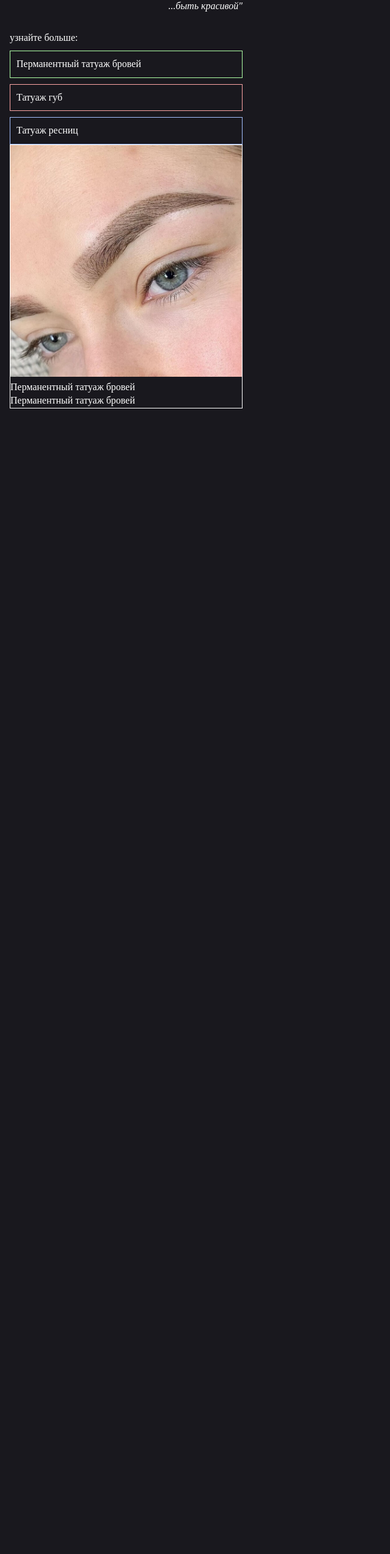
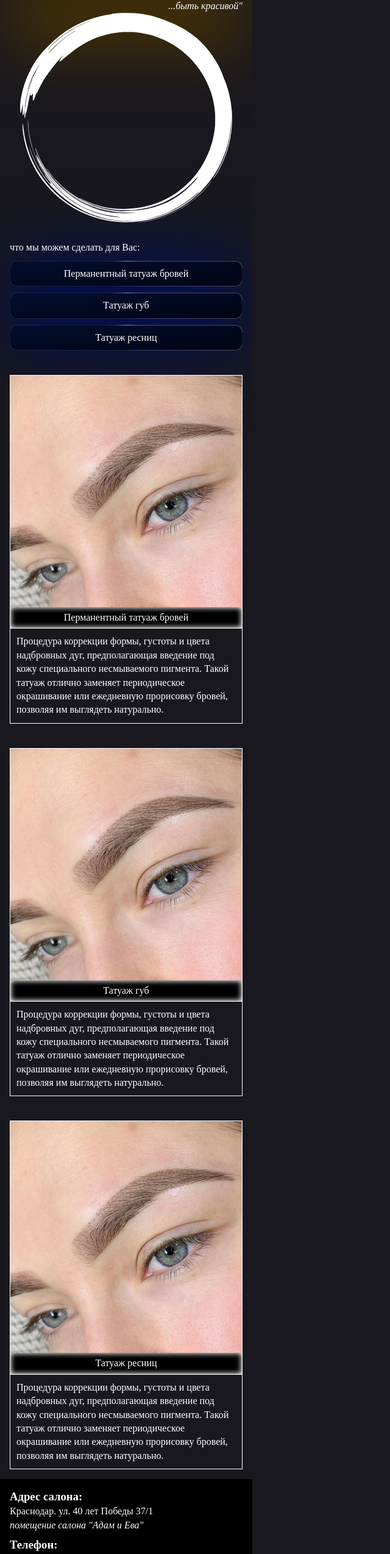
Before and after one commit to RemixFX/beauty-studio, a Next.js app: page / in a window 1280 px wide. Shown: the part 197-2746 px from the top of the page at 61% size, without its empty margins (0-640 px from the left). Before the commit the page ends 883 px from the top, so only its background shows below. Built offline with nearby package versions, Linux system fonts and the light colour scheme.

Commit message:
feat: create Footer component, change style Description component

```diff
--- a/components/Description/description.module.scss
+++ b/components/Description/description.module.scss
@@ -1,7 +1,18 @@
+@keyframes rotate {
+  from {
+    transform: rotate(360deg);
+  }
+
+  to {
+    transform: rotate(0deg);
+  }
+}
+
 .section {
   display: flex;
   flex-direction: column;
   padding-top: 82px;
+  height: calc(100vh - 44px);
 }
 
 .title {
@@ -13,10 +24,32 @@
   display: flex;
   flex-direction: column;
   padding-top: 8px;
+  position: relative;
 
   &__parth {
     text-align: end;
   }
+
+  ::after {
+    content: "";
+    display: block;
+    background: #4e3601;
+    width: 100%;
+    height: 200%;
+    filter: blur(56px);
+    position: absolute;
+    z-index: -1;
+    top: 0;
+    left: 0;
+  }
+}
+
+.photo {
+  background-image: url('../../public/circle2.svg');
+  height: 100%;
+  background-position: center;
+  background-size: contain;
+  background-repeat: no-repeat;
 }
 
 .about {
@@ -25,23 +58,60 @@
 
 .description {
   list-style: none;
+  position: relative;
+
+  &::after {
+    content: "";
+    display: block;
+    background: #010e4e;
+    width: 100%;
+    height: 100%;
+    filter: blur(56px);
+    position: absolute;
+    z-index: -1;
+    top: 0;
+    left: 0;
+  }
+
 }
 
 .service {
-  border: 1px solid;
   margin-top: 10px;
+  display: flex;
+  justify-content: center;
+  align-items: center;
+  transform: translateZ(0);
+  overflow: hidden;
+  border-radius: 12px;
+  position: relative;
 
-  &:nth-child(1) {
-    border-color: var(--brows);
+  &::before {
+    content: "";
+    position: absolute;
+    z-index: -1;
+    animation: 6s rotate linear infinite;
+    width: 380px;
+    height: 380px;
+    background: conic-gradient(rgba(255, 255, 255, 0.5019607843),
+        rgba(255, 255, 255, 0.2509803922), rgba(255, 255, 255, 0.1882352941),
+        rgba(255, 255, 255, 0.1254901961), rgba(255, 255, 255, 0.062745098),
+        rgba(255, 255, 255, 0.062745098), rgba(255, 255, 255, 0.5019607843));
   }
 
-  &:nth-child(2) {
-    border-color: var(--lips);
+  &::after {
+    content: "";
+    position: absolute;
+    z-index: -1;
+    inset: 0;
+    padding: 1px;
+    border-radius: 12px;
+    background: linear-gradient(to bottom right, rgba(2, 13, 46, 1),
+        rgba(2, 5, 19, 1));
+    background-clip: content-box;
   }
 
-  &:nth-child(3) {
-    border-color: var(--eyelashes);
-  }
+
+
 }
 
 .link {
--- a/components/Description/description.tsx
+++ b/components/Description/description.tsx
@@ -7,7 +7,8 @@ export default function Description() {
       <blockquote className={styles.quote}>&#34;Каждая девушка достойна...
         <span className={styles.quote__parth}> ...быть красивой&#34;</span>
       </blockquote>
-      <p className={styles.about}>узнайте больше:</p>
+      <div className={styles.photo}></div>
+      <p className={styles.about}>что мы можем сделать для Вас:</p>
       <ul className={styles.description}>
         <li className={styles.service}>
           <a href='#brows' className={styles.link}>Перманентный татуаж бровей</a>
--- /dev/null
+++ b/components/Footer/footer.module.scss
@@ -0,0 +1,32 @@
+.footer {
+  display: flex;
+  flex-direction: column;
+  padding-top: 30px;
+  background: #000;
+  padding: 1rem;
+}
+
+.container {
+
+}
+
+.adress span{
+  font-style: italic;
+}
+
+.adress, .copyright, .contact, .groups {
+  padding-bottom: 8px;
+}
+
+.groups {
+  display: flex;
+  width: 100%;
+  justify-content: center;
+}
+
+.group {
+  padding: 2px 0;
+  margin: 5px 10px;
+  border-top: 1px solid var(--yellow);
+  border-bottom: 1px solid var(--yellow);
+}
--- /dev/null
+++ b/components/Footer/footer.tsx
@@ -0,0 +1,25 @@
+import styles from './footer.module.scss'
+
+export default function Footer() {
+  return (
+    <footer className={styles.footer}>
+      <div className={styles.container}>
+        <h3 className={styles.heading}>Адрес салона:</h3>
+        <p className={styles.adress}>
+        Краснодар. ул. 40 лет Победы 37/1
+        <br />
+        <span> помещение салона &quot;Адам и Ева&quot;</span>
+      </p>
+      </div>
+      <div className={styles.container}>
+      <h3 className={styles.heading}>Телефон:</h3>
+        <a href='tel:89883670897' className={styles.contact}>8 (988) 367-08-97</a>
+      </div>
+      <div className={styles.groups}>
+        <a className={styles.group} href='#' target='_blanc'>группа VK</a>
+        <a className={styles.group} href='#' target='_blanc'>Instagram</a>
+      </div>
+      <p className={styles.copyright}>© Студия Илоны Измайловой, 2023</p>
+    </footer>
+  )
+}
--- a/components/Works/works.module.scss
+++ b/components/Works/works.module.scss
@@ -1,7 +1,24 @@
 .container {
   border: 1px solid;
+  margin-top: 40px;
+}
+
+.brows .lips .eyelashes {
+  border-color: green;
 }
 
 .figure {
 
 }
+
+.heading {
+  background: #000;
+  padding: 6px;
+  text-align: center;
+  box-shadow: inset 0px 0px 9px 1px #ffffff;
+}
+
+.description {
+  border-top: 1px solid #fff;
+  padding: 10px;
+}
--- a/components/Works/works.tsx
+++ b/components/Works/works.tsx
@@ -2,14 +2,15 @@ import styles from './works.module.scss'
 import Image from 'next/image'
 
 type WorksProps = {
+  id: string;
   pathname: string;
   heading: string;
   description: string;
 }
 
-export default function Works ({pathname, heading, description}: WorksProps) {
+export default function Works ({id, pathname, heading, description}: WorksProps) {
   return(
-    <article className={styles.container}>
+    <article className={`${styles.container} ${id}`} id={id}>
       <figure className={styles.figure}>
         <Image width={380} height={380} src={pathname} alt={heading}/>
         <figcaption className={styles.heading}>{heading}</figcaption>
--- /dev/null
+++ b/config/const.js
@@ -0,0 +1 @@
+export const BROWS_DESCRIPTION = 'Процедура коррекции формы, густоты и цвета надбровных дуг, предполагающая введение под кожу специального несмываемого пигмента. Такой татуаж отлично заменяет периодическое окрашивание или ежедневную прорисовку бровей, позволяя им выглядеть натурально.'
--- a/pages/index.tsx
+++ b/pages/index.tsx
@@ -6,6 +6,8 @@ import Link from 'next/link'
 import Header from '@/components/Header/header'
 import Description from '@/components/Description/description'
 import Works from '@/components/Works/works'
+import { BROWS_DESCRIPTION } from '@/config/const.js'
+import Footer from '@/components/Footer/footer'
 
 const inter = Inter({ subsets: ['latin'] })
 
@@ -19,12 +21,19 @@ export default function Home() {
         <link rel="icon" href="/favicon.ico" />
       </Head>
       <main className={styles.main}>
-        <Header/>
-        <Description/>
-        <Works pathname='/brows.jpg'
-         heading='Перманентный татуаж бровей'
-         description='Перманентный татуаж бровей' />
+        <Header />
+        <Description />
+        <Works pathname='/brows.jpg' id="brows"
+          heading='Перманентный татуаж бровей'
+          description={BROWS_DESCRIPTION} />
+        <Works pathname='/brows.jpg' id="lips"
+          heading='Татуаж губ'
+          description={BROWS_DESCRIPTION} />
+        <Works pathname='/brows.jpg' id="eyelashes"
+          heading='Татуаж ресниц'
+          description={BROWS_DESCRIPTION} />
       </main>
+      <Footer />
     </>
   )
 }
--- a/styles/globals.scss
+++ b/styles/globals.scss
@@ -40,4 +40,5 @@ button {
 img {
   max-width: 100%;
   height: auto;
+  display: block;
 }
```
Also changed, not shown: public/circle.svg (added), public/circle2.svg (added).
